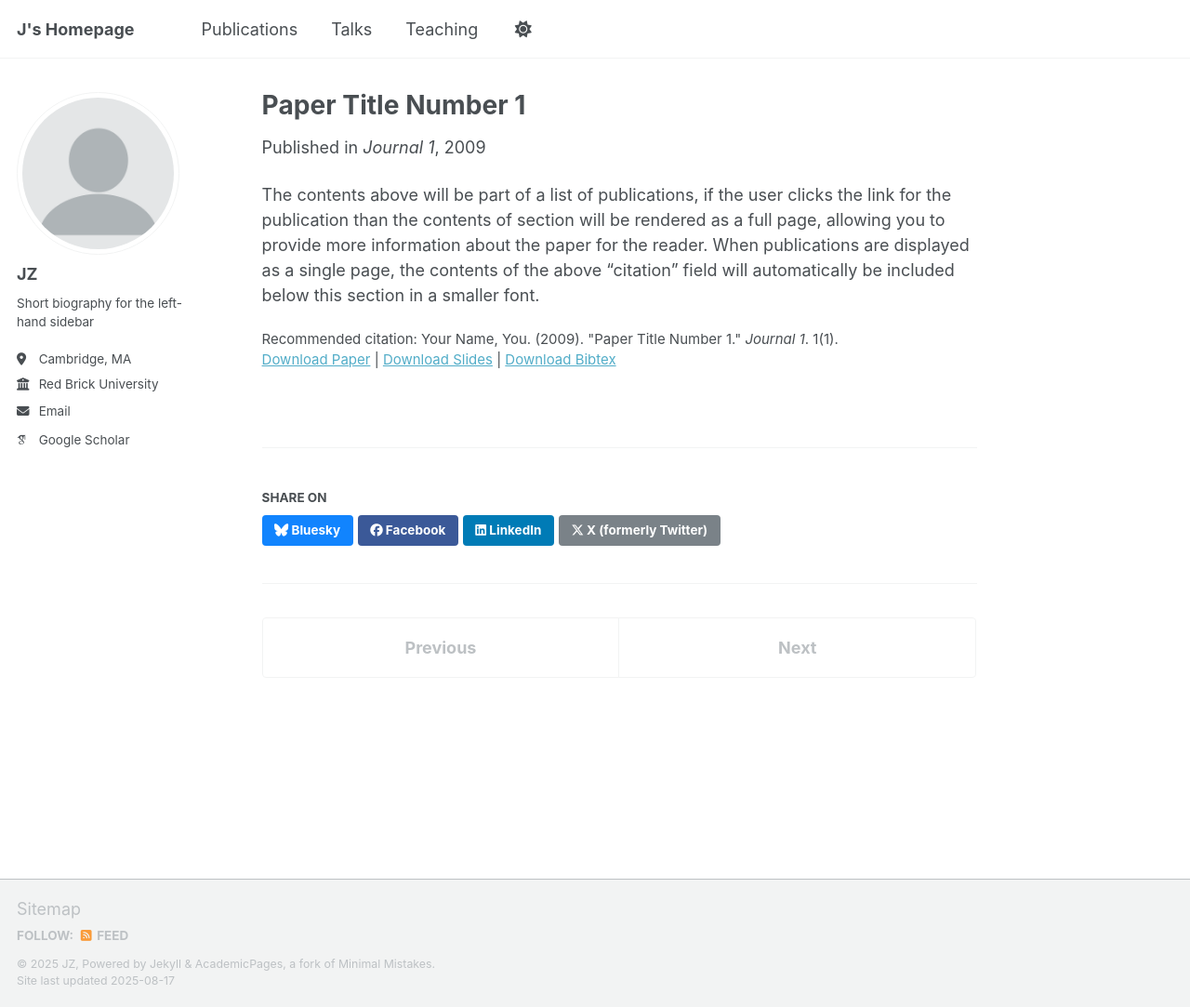
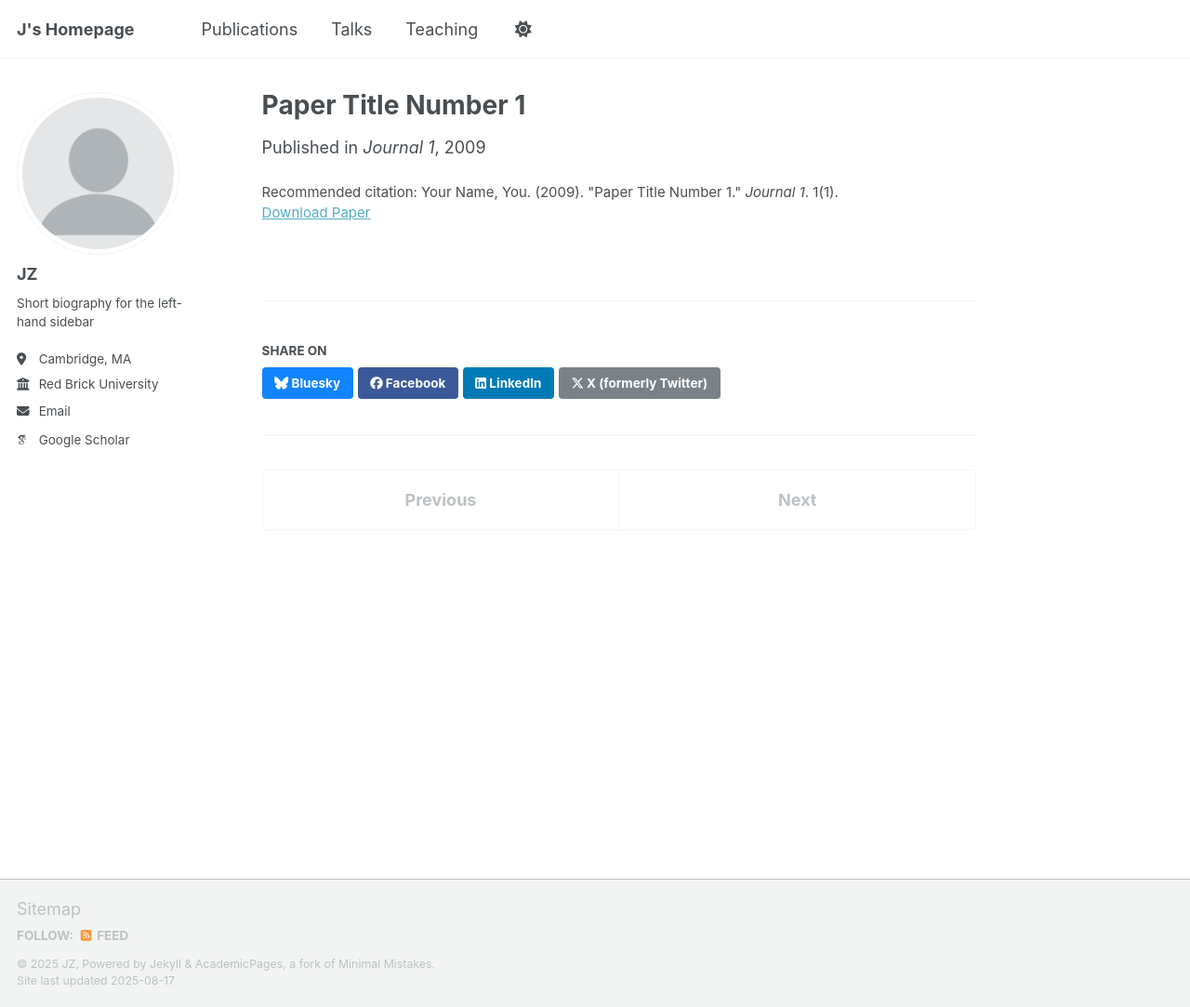
Before and after one commit to junhuiz0/junhuiz0.github.io, a Jekyll site: the page built from _publications/2009-10-01-paper-title-number-1.md, in a window 1280 px wide and 1083 px high. Shown: the whole window at 93% size. Built offline with Jekyll 4.4.1, drawn with Linux system fonts in a browser that asks for light colours; some web fonts are replaced; a script that is not in the unit is left out.

Commit message:
Update 2009-10-01-paper-title-number-1.md

```diff
--- a/_publications/2009-10-01-paper-title-number-1.md
+++ b/_publications/2009-10-01-paper-title-number-1.md
@@ -1,14 +1,13 @@
 ---
 title: "Paper Title Number 1"
 collection: publications
-category: manuscripts
+category: publications
 permalink: /publication/2009-10-01-paper-title-number-1
 excerpt: 'This paper is about the number 1. The number 2 is left for future work.'
 date: 2009-10-01
 venue: 'Journal 1'
-slidesurl: 'http://academicpages.github.io/files/slides1.pdf'
+slidesurl:
 paperurl: 'http://academicpages.github.io/files/paper1.pdf'
-bibtexurl: 'http://academicpages.github.io/files/bibtex1.bib'
+bibtexurl:
 citation: 'Your Name, You. (2009). &quot;Paper Title Number 1.&quot; <i>Journal 1</i>. 1(1).'
 ---
-The contents above will be part of a list of publications, if the user clicks the link for the publication than the contents of section will be rendered as a full page, allowing you to provide more information about the paper for the reader. When publications are displayed as a single page, the contents of the above "citation" field will automatically be included below this section in a smaller font.
```
